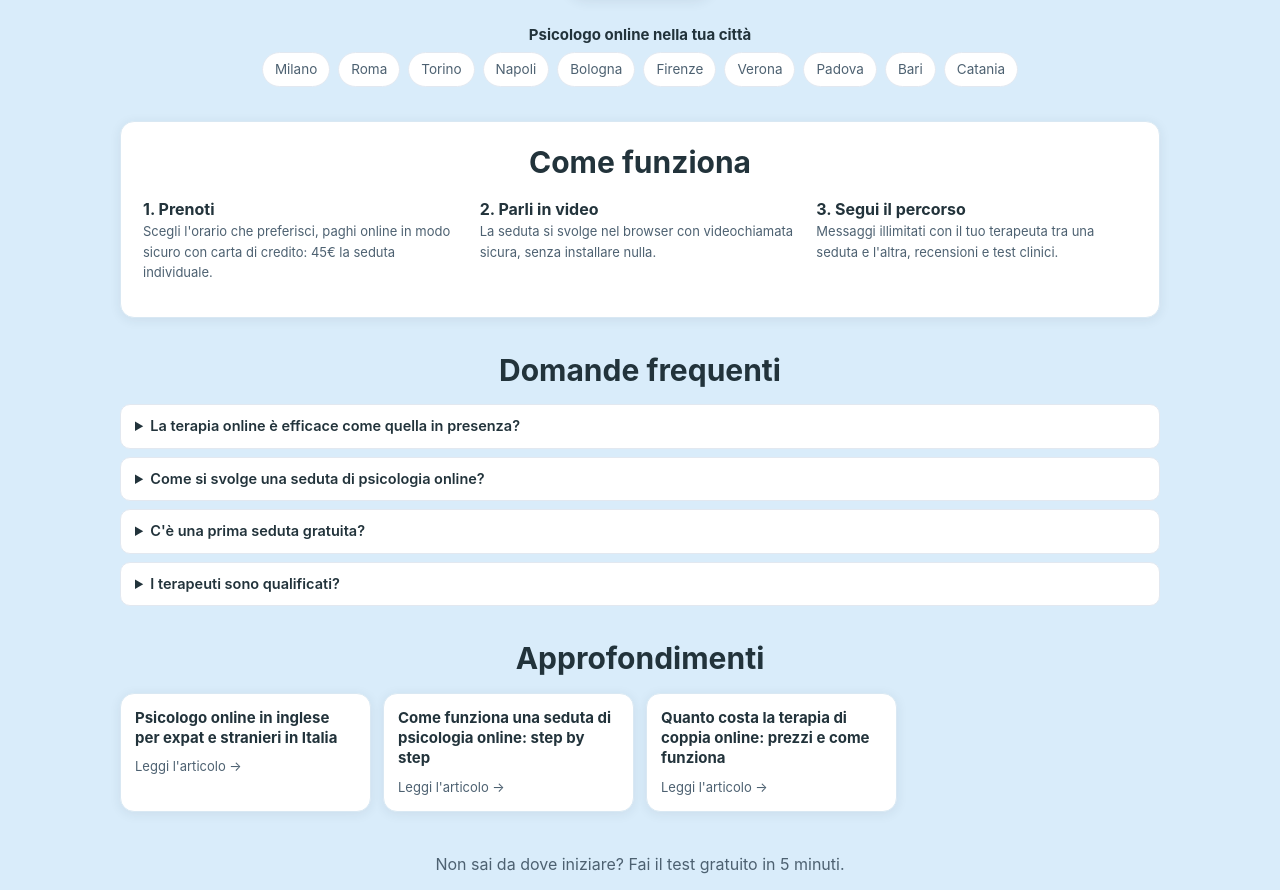
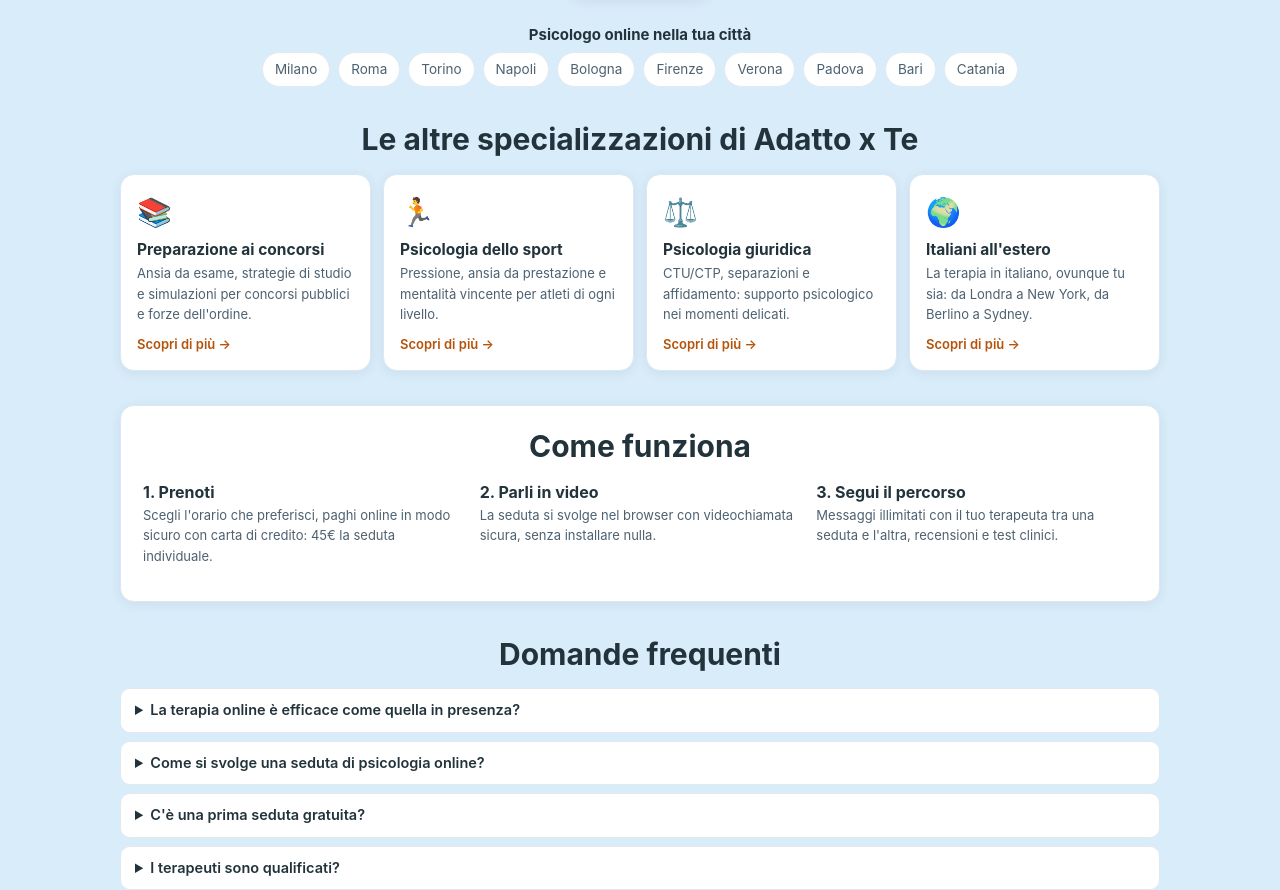
Before and after one commit to antonio-durso/adattoxte, a React (Vite) app in the folder frontend/: page /psicologo-online in a window 1280 px wide. Shown: the part 1460-2350 px from the top of the page. Built offline with nearby package versions, Linux system fonts and the light colour scheme; no server answers.

Commit message:
Hub /psicologo-online: cross-link alle specializzazioni (concorsi, sport, giuridica, estero)

```diff
--- a/frontend/src/pages/NicheLanding.jsx
+++ b/frontend/src/pages/NicheLanding.jsx
@@ -54,6 +54,12 @@ const NICHES = {
       { label: 'Padova', to: '/psicologo-online/padova' },
       { label: 'Bari', to: '/psicologo-online/bari' },
       { label: 'Catania', to: '/psicologo-online/catania' },
+    ],
+    relatedServices: [
+      { emoji: '📚', title: 'Preparazione ai concorsi', text: 'Ansia da esame, strategie di studio e simulazioni per concorsi pubblici e forze dell\'ordine.', to: '/psicologo-concorsi-pubblici' },
+      { emoji: '🏃', title: 'Psicologia dello sport', text: 'Pressione, ansia da prestazione e mentalità vincente per atleti di ogni livello.', to: '/psicologo-sport' },
+      { emoji: '⚖️', title: 'Psicologia giuridica', text: 'CTU/CTP, separazioni e affidamento: supporto psicologico nei momenti delicati.', to: '/psicologia-giuridica' },
+      { emoji: '🌍', title: 'Italiani all\'estero', text: 'La terapia in italiano, ovunque tu sia: da Londra a New York, da Berlino a Sydney.', to: '/italiani-all-estero' },
     ],
   },
   concorsi: {
@@ -234,6 +240,23 @@ export default function NicheLanding({ niche }) {
         </div>
       )}
 
+      {/* Altre specializzazioni (cross-link hub) */}
+      {n.relatedServices && (
+        <div style={{ marginTop: 34 }}>
+          <h2 style={{ textAlign: 'center' }}>Le altre specializzazioni di Adatto x Te</h2>
+          <div style={{ display: 'grid', gridTemplateColumns: 'repeat(auto-fit, minmax(220px, 1fr))', gap: 12, marginTop: 6 }}>
+            {n.relatedServices.map((s) => (
+              <Link key={s.to} to={s.to} className="card" style={{ textDecoration: 'none', color: 'inherit', padding: 16 }}>
+                <div style={{ fontSize: 28 }}>{s.emoji}</div>
+                <h3 style={{ margin: '6px 0 4px', fontSize: 15.5 }}>{s.title}</h3>
+                <p className="muted small" style={{ margin: 0 }}>{s.text}</p>
+                <p className="small" style={{ margin: '10px 0 0', color: '#b45309', fontWeight: 600 }}>Scopri di più →</p>
+              </Link>
+            ))}
+          </div>
+        </div>
+      )}
+
       {/* Come funziona */}
       <div className="card" style={{ marginTop: 34, padding: 22 }}>
         <h2 style={{ marginTop: 0 }}>Come funziona</h2>
```
